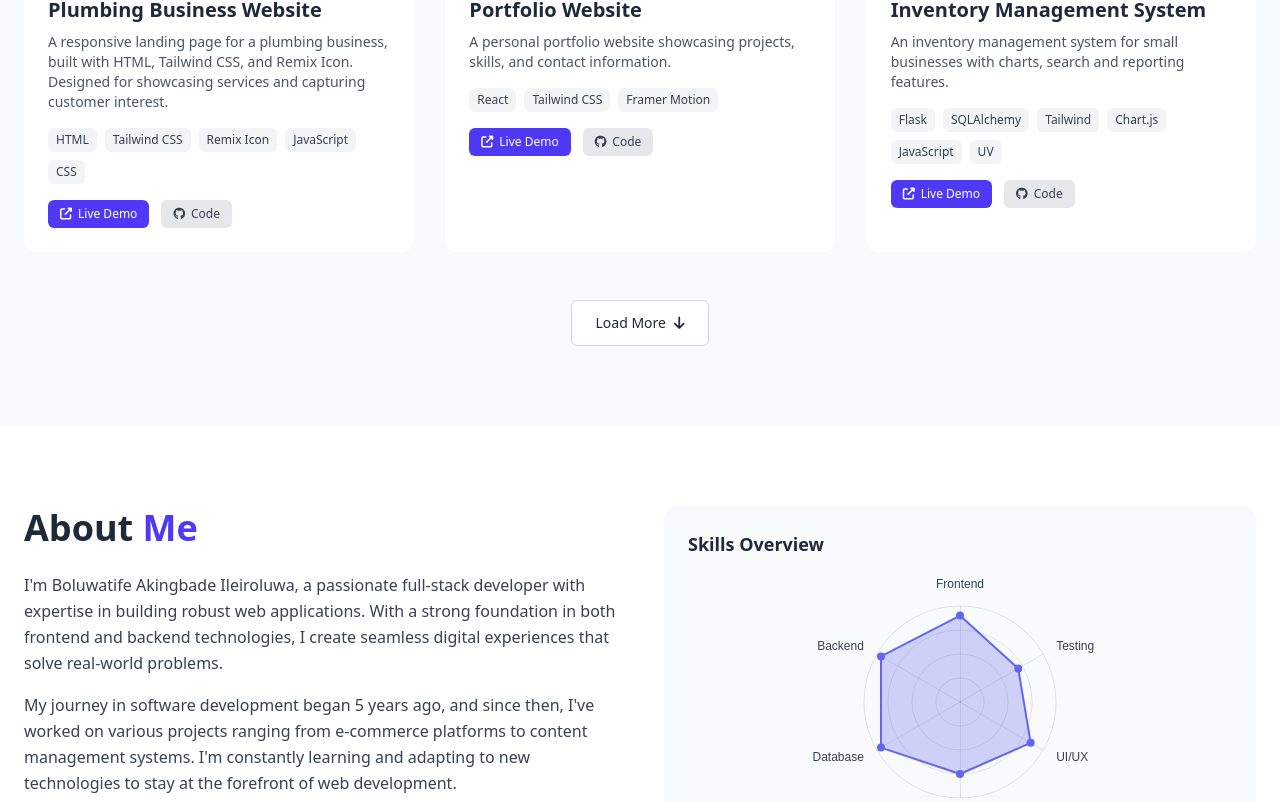
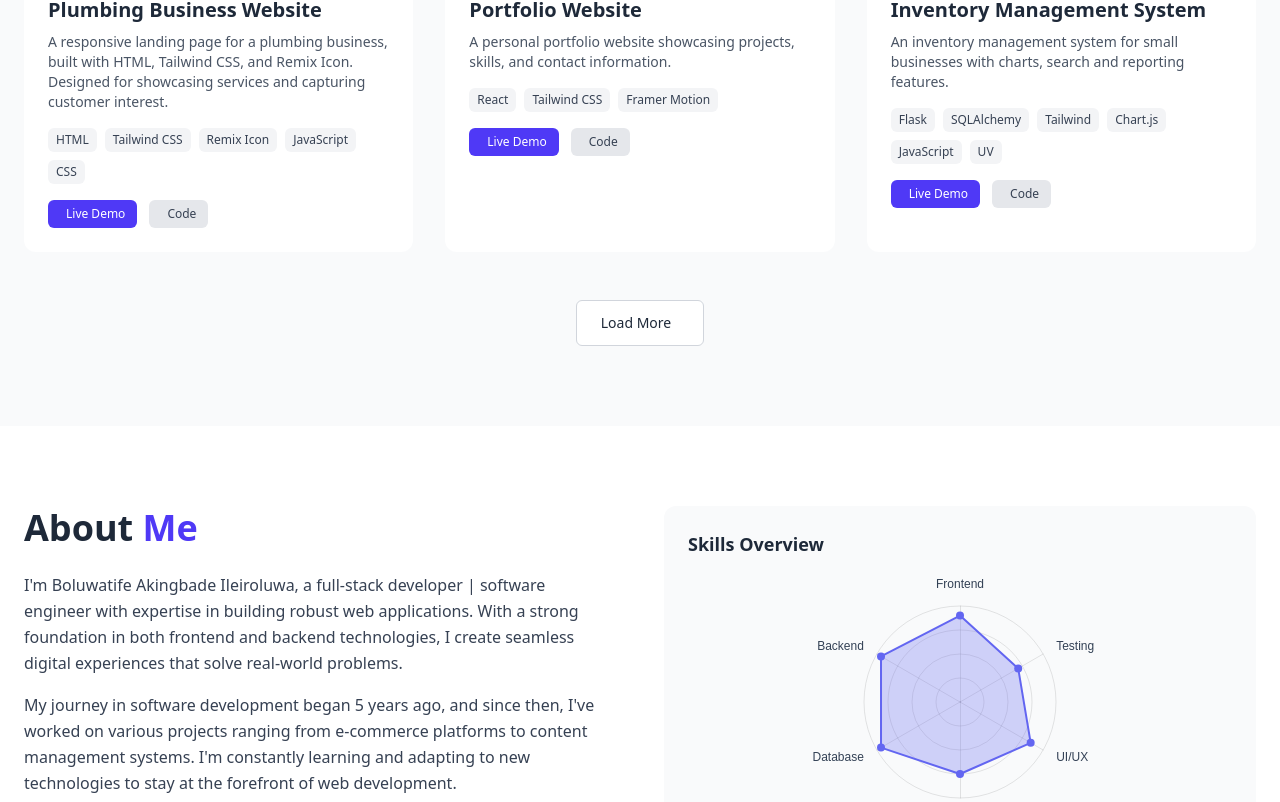
Before and after one commit to boluwatife-py/Portfolio, a React (Vite) app: page / in a window 1280 px wide. Shown: the part 1758-2560 px from the top of the page. Built offline with nearby package versions, Linux system fonts and the light colour scheme.

Commit message:
updated meta tags

```diff
--- a/index.html
+++ b/index.html
@@ -1,12 +1,66 @@
-<!doctype html>
+<!DOCTYPE html>
 <html lang="en">
   <head>
     <meta charset="UTF-8" />
     <link rel="icon" type="image/svg+xml" href="/favicon.svg" />
     <meta name="viewport" content="width=device-width, initial-scale=1.0" />
-    <title>Boluwatife Akingbade Ilerioluwa</title>
-    <link rel="stylesheet" href="https://cdnjs.cloudflare.com/ajax/libs/font-awesome/6.4.0/css/all.min.css" />
+    <meta http-equiv="X-UA-Compatible" content="IE=edge" />
+    <title>Boluwatife | Fullstack Developer & Tech Enthusiast</title>
+    <meta
+      name="description"
+      content="Boluwatife Akingbade, a fullstack developer skilled in backend and frontend technologies. Explore my projects and get in touch."
+    />
+    <meta
+      name="keywords"
+      content="Boluwatife, fullstack developer, backend developer, frontend developer, backend, frontend, web development, software engineer, portfolio, projects, contact"
+    />
+    <meta name="author" content="Boluwatife" />
+
+    <meta name="robots" content="index, follow" />
+    <meta name="googlebot" content="index, follow" />
+
+    <link rel="canonical" href="https://boluwatife.tech" />
+
+    <meta
+      property="og:title"
+      content="Boluwatife | Fullstack Developer & Tech Enthusiast"
+    />
+    <meta
+      property="og:description"
+      content="Explore Boluwatife's work as a fullstack developer — from APIs to user interfaces."
+    />
+    <meta property="og:url" content="https://boluwatife.tech" />
+    <meta property="og:type" content="website" />
+    <meta property="og:image" content="https://boluwatife.tech/preview.png" />
+    <meta property="og:site_name" content="Boluwatife" />
+
+    <meta name="twitter:card" content="summary_large_image" />
+    <meta name="twitter:title" content="Boluwatife | Fullstack Developer" />
+    <meta
+      name="twitter:description"
+      content="See Boluwatife's backend and frontend projects, and connect."
+    />
+    <meta name="twitter:image" content="https://boluwatife.tech/preview.png" />
+
+    <script type="application/ld+json">
+      {
+        "@context": "https://schema.org",
+        "@type": "Person",
+        "name": "Boluwatife",
+        "url": "https://boluwatife.tech",
+        "sameAs": [
+          "https://github.com/boluwatife-py"
+        ],
+        "jobTitle": "Fullstack Developer",
+        "worksFor": {
+          "@type": "Organization",
+          "name": "Freelance / Open Source"
+        },
+        "description": "Fullstack web developer focused on building performant APIs and beautiful UIs."
+      }
+    </script>
   </head>
+
   <body>
     <div id="root"></div>
     <script type="module" src="/src/index.tsx"></script>
--- a/src/components/About/About.tsx
+++ b/src/components/About/About.tsx
@@ -22,8 +22,8 @@ function About({ darkMode }: { darkMode: boolean }) {
                 darkMode ? "text-gray-300" : "text-gray-700"
               }`}
             >
-              I'm Boluwatife Akingbade Ileiroluwa, a passionate full-stack
-              developer with expertise in building robust web applications. With
+              I'm Boluwatife Akingbade Ileiroluwa, a full-stack
+              developer | software engineer with expertise in building robust web applications. With
               a strong foundation in both frontend and backend technologies, I
               create seamless digital experiences that solve real-world
               problems.
```
Also changed, not shown: public/favicon.svg, public/preview.png (added).
